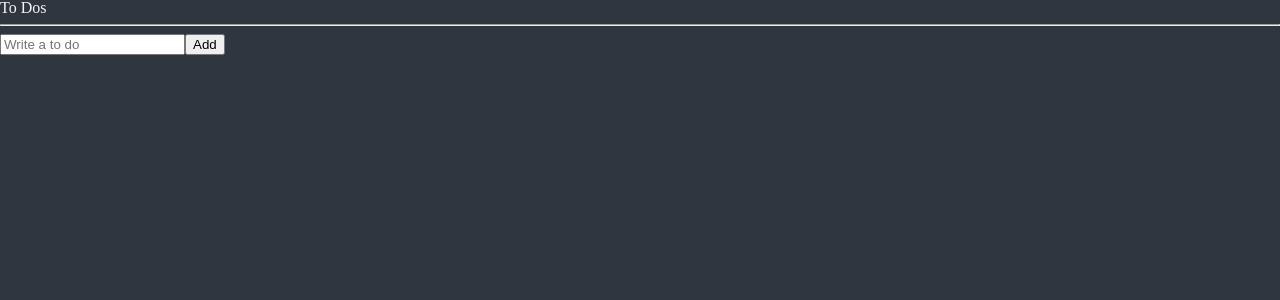
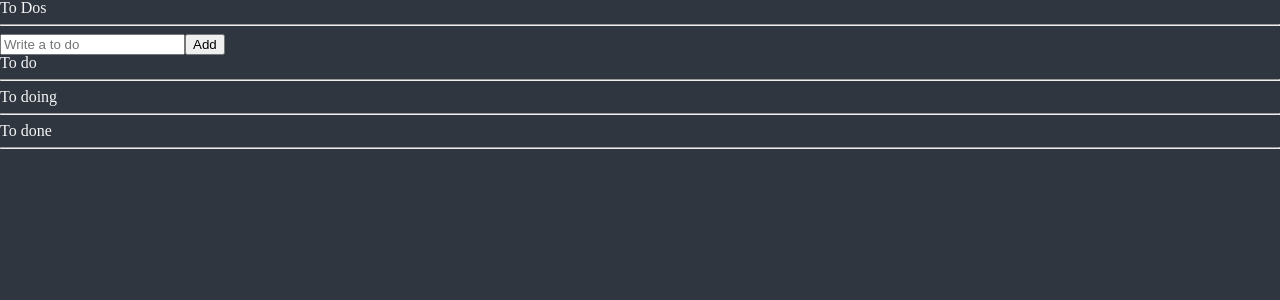
Before and after one commit to Chanwoo-Jeong/ReactJsMaster, a React (Create React App) app in the folder todolist/: page / in a window 1280 px wide. Shown: the top 300 px of the page. Built offline with nearby package versions, Linux system fonts and the light colour scheme.

Commit message:
[ feat ] : Recoil Selector

```diff
--- a/todolist/src/Components/ToDoList.tsx
+++ b/todolist/src/Components/ToDoList.tsx
@@ -1,21 +1,41 @@
 import { useRecoilValue } from "recoil";
 import CreateToDo from "./CreateToDo";
-import { toDoState } from "./atoms";
+import { toDoSelector, toDoState } from "./atoms";
 import ToDo from "./ToDo";
 
 function ToDoList() {
   const toDos = useRecoilValue(toDoState);
+  const [toDo, doing, done] = useRecoilValue(toDoSelector);
 
   return (
     <div>
       <h1>To Dos</h1>
       <hr />
       <CreateToDo />
+      <h2>To do</h2>
+
       <ul>
-        {toDos.map((toDo) => (
+        {toDo.map((toDo) => (
           <ToDo key={toDo.id} {...toDo} />
         ))}
       </ul>
+      <hr />
+      <h2>To doing</h2>
+
+      <ul>
+        {doing.map((toDo) => (
+          <ToDo key={toDo.id} {...toDo} />
+        ))}
+      </ul>
+      <hr />
+      <h2>To done</h2>
+
+      <ul>
+        {done.map((toDo) => (
+          <ToDo key={toDo.id} {...toDo} />
+        ))}
+      </ul>
+      <hr />
     </div>
   );
 }
--- a/todolist/src/Components/atoms.tsx
+++ b/todolist/src/Components/atoms.tsx
@@ -1,4 +1,4 @@
-import { atom } from "recoil";
+import { atom, selector } from "recoil";
 export interface IToDo {
   text: string;
   id: number;
@@ -8,3 +8,15 @@
   key: "toDo",
   default: [],
 });
+
+export const toDoSelector = selector({
+  key: "toDoSelector",
+  get: ({ get }) => {
+    const toDos = get(toDoState);
+    return [
+      toDos.filter((toDo) => toDo.category === "TO_DO"),
+      toDos.filter((toDo) => toDo.category === "DOING"),
+      toDos.filter((toDo) => toDo.category === "DONE"),
+    ];
+  },
+});
```
